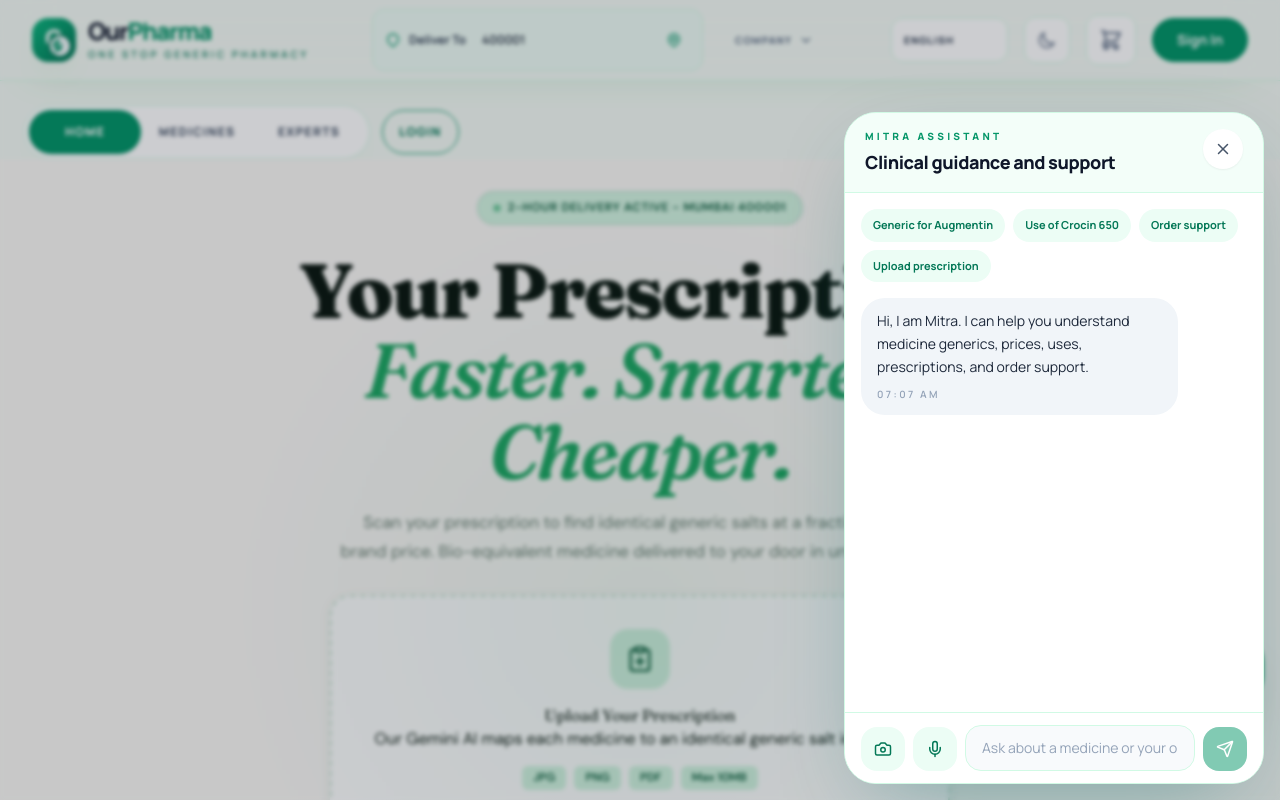
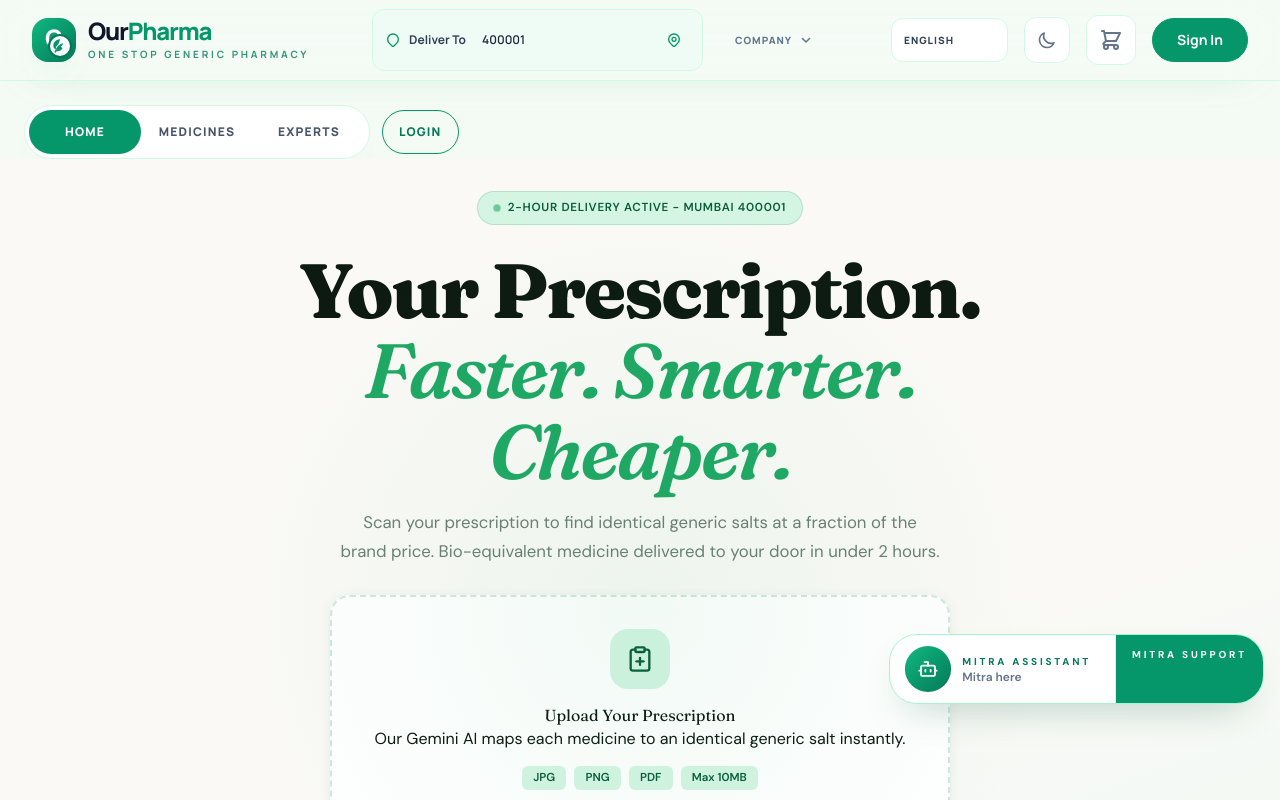
Before and after one commit to Dutkarsh7/our-pharma, a React (Vite) app: page / in a window 1280 px wide. Shown: the top 800 px of the page. Built offline with nearby package versions, Linux system fonts and the light colour scheme.

Commit message:
Fix Mitra launcher and initial open

```diff
--- a/App.tsx
+++ b/App.tsx
@@ -214,7 +214,7 @@
   const [isSessionLoading, setIsSessionLoading] = useState(true);
   const [authPrompt, setAuthPrompt] = useState('');
   const [consultationReason, setConsultationReason] = useState('General medical consultation');
-  const [chatOpenSignal, setChatOpenSignal] = useState(0);
+  const [chatOpenSignal, setChatOpenSignal] = useState<number | null>(null);
   const [showChatLauncher, setShowChatLauncher] = useState(true);
   const featuredMedicines = medicines.filter((medicine) => FEATURED_MEDICINE_NAMES.includes(medicine.brand_name));
 
@@ -431,7 +431,7 @@
   };
 
   const openChatAssistant = () => {
-    setChatOpenSignal((previous) => previous + 1);
+    setChatOpenSignal((previous) => (previous ?? 0) + 1);
     setShowChatLauncher(false);
   };
 
--- a/components/ChatBot.tsx
+++ b/components/ChatBot.tsx
@@ -9,7 +9,7 @@
 interface ChatBotProps {
   theme: Theme;
   language: Language;
-  openSignal?: number;
+  openSignal?: number | null;
   onClose?: () => void;
 }
 
@@ -204,6 +204,7 @@
   const [hasUnread, setHasUnread] = useState(false);
   // Voice input state
   const [isRecording, setIsRecording] = useState(false);
+  const lastOpenSignalRef = useRef<number | null>(null);
 
   const catalog = useMemo(
     () => medicines.map((medicine) => ({
@@ -221,10 +222,13 @@
   }, [localeCopy.welcome]);
 
   useEffect(() => {
-    if (typeof openSignal === 'number') {
+    if (openSignal == null || openSignal === lastOpenSignalRef.current) {
+      return;
+    }
+
+    lastOpenSignalRef.current = openSignal;
       setIsOpen(true);
       setHasUnread(false);
-    }
   }, [openSignal]);
 
   useEffect(() => {
--- a/components/PremiumLanding.tsx
+++ b/components/PremiumLanding.tsx
@@ -526,13 +526,17 @@
 
       <AnimatePresence>
         {showChatLauncher && (
-          <motion.div
+          <motion.button
             key="chat-launcher"
-            className="fixed bottom-24 right-4 z-50 overflow-hidden rounded-[28px] border border-emerald-200 bg-white shadow-[0_18px_40px_-20px_rgba(10,92,59,0.35)]"
+            type="button"
+            onClick={onOpenChat}
+            className="fixed bottom-24 right-4 z-50 overflow-hidden rounded-[28px] border border-emerald-200 bg-white text-left shadow-[0_18px_40px_-20px_rgba(10,92,59,0.35)]"
             initial={{ opacity: 0, y: 18, scale: 0.92 }}
             animate={{ opacity: 1, y: 0, scale: 1 }}
             exit={{ opacity: 0, y: 14, scale: 0.88, transition: { duration: 0.22, ease: 'easeInOut' } }}
             transition={{ duration: 0.38, ease: [0.2, 0.8, 0.2, 1] }}
+            whileHover={{ y: -2, scale: 1.01 }}
+            whileTap={{ scale: 0.98 }}
           >
             <div className="flex items-stretch gap-0">
               <div className="flex items-center gap-3 px-4 py-3">
@@ -549,16 +553,11 @@
                 </span>
               </div>
 
-              <button
-                type="button"
-                onClick={onOpenChat}
-                className="min-w-[118px] border-l border-emerald-100 bg-emerald-600 px-4 py-3 text-[10px] font-black uppercase tracking-[0.28em] text-white transition hover:bg-emerald-700"
-                aria-label="Open Mitra support chat"
-              >
+              <div className="min-w-[118px] border-l border-emerald-100 bg-emerald-600 px-4 py-3 text-[10px] font-black uppercase tracking-[0.28em] text-white">
                 {t.chatAction}
-              </button>
+              </div>
             </div>
-          </motion.div>
+          </motion.button>
         )}
       </AnimatePresence>
     </div>
```
